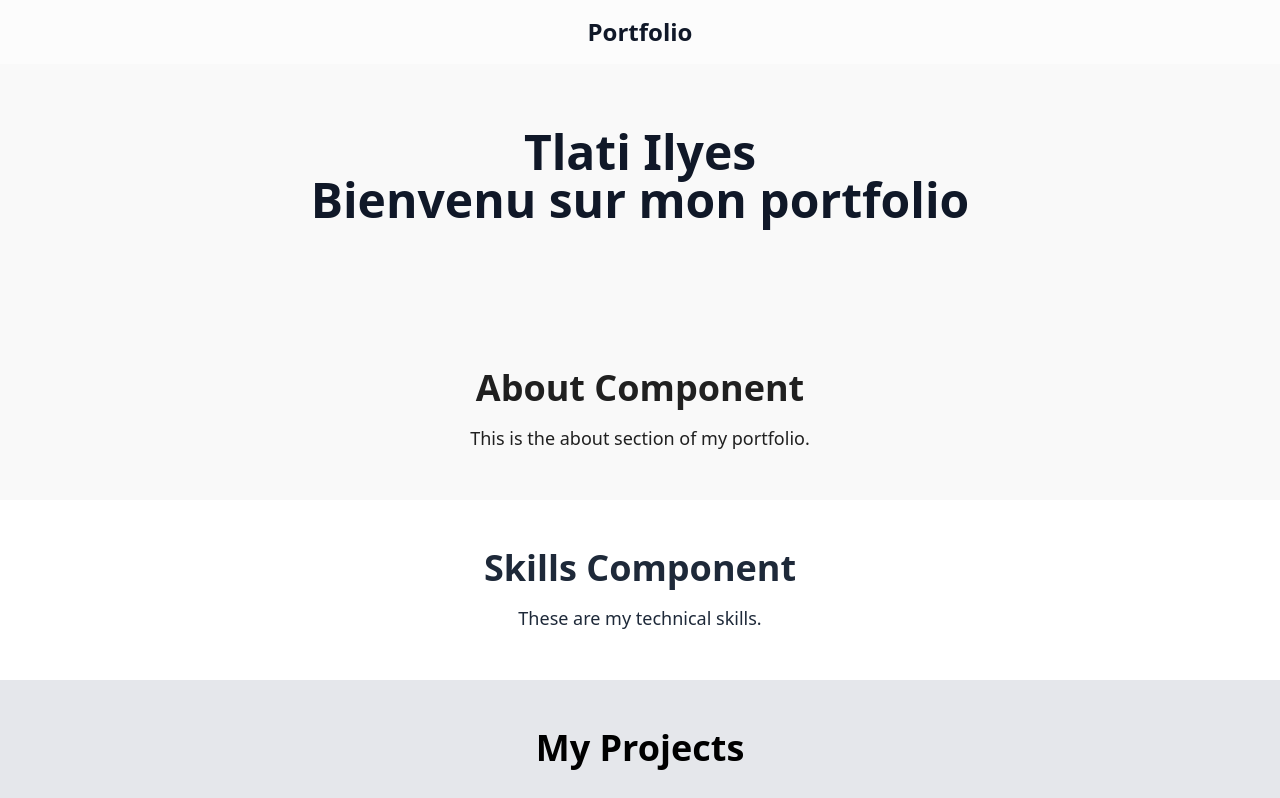
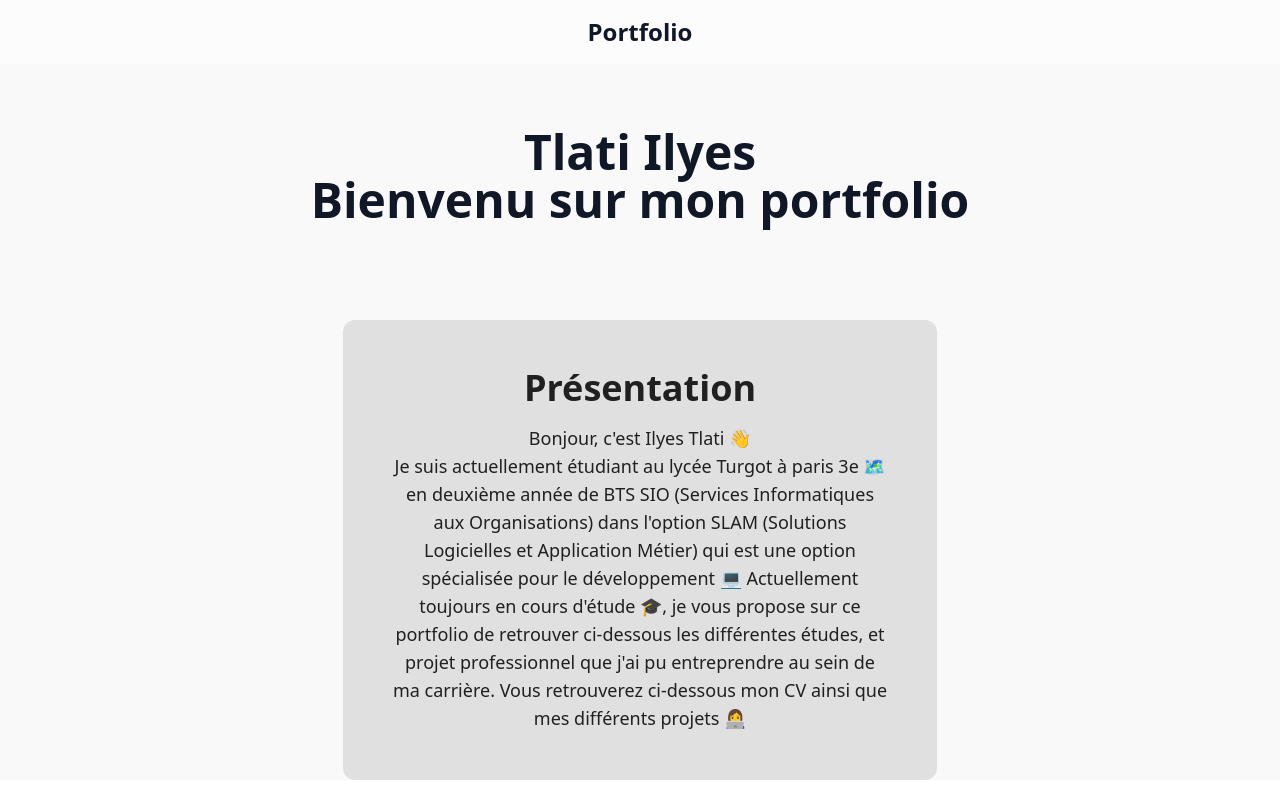
Before and after one commit to ITlaDev404/portfolio, a React (Vite) app: page / in a window 1280 px wide. Shown: the top 798 px of the page. Built offline with nearby package versions, Linux system fonts and the light colour scheme.

Commit message:
amélioré le compenant About

```diff
--- a/src/App.tsx
+++ b/src/App.tsx
@@ -8,7 +8,7 @@ import Footer from './components/Footer';
 
 function App() {
   return (
-    <div className="min-h-screen bg-portfolioBackground text-gray-900 flex flex-col">
+    <div className="min-h-screen bg-portfolioBackground2 text-gray-900 flex flex-col">
       <Header />
       <Hero />
       <About />
--- a/src/components/About.tsx
+++ b/src/components/About.tsx
@@ -1,8 +1,18 @@
 const About = () => {
   return (
-    <section className="bg-portfolioBackground2 text-portfolioText p-12 text-center">
-      <h1 className="text-4xl font-bold mb-4">About Component</h1>
-      <p className="text-lg">This is the about section of my portfolio.</p>
+    <section className="bg-componentColor text-portfolioText p-12 text-center  max-w-prose mx-auto rounded-xl" >
+      <h1 className="text-4xl font-bold mb-4">Présentation</h1>
+      <p className="text-lg">Bonjour, c'est Ilyes Tlati 👋 </p>
+      <p className="text-lg text-center  max-w-prose  mx-auto" >
+        Je suis actuellement étudiant au lycée Turgot à paris 3e 🗺️ en deuxième
+        année de BTS SIO (Services Informatiques aux Organisations) dans
+        l'option SLAM (Solutions Logicielles et Application Métier) qui est une
+        option spécialisée pour le développement 💻 Actuellement toujours en
+        cours d'étude 🎓, je vous propose sur ce portfolio de retrouver
+        ci-dessous les différentes études, et projet professionnel que j'ai pu
+        entreprendre au sein de ma carrière. Vous retrouverez ci-dessous mon CV
+        ainsi que mes différents projets 👩‍💻{" "}
+      </p>
     </section>
   );
 };
--- a/src/index.css
+++ b/src/index.css
@@ -4,4 +4,5 @@
   --color-portfolioText: #202020;
   --color-portfolioBackground: #FCFCFC;
   --color-portfolioBackground2: #F9F9F9;
+  --color-componentColor:#E0E0E0;
 }
```
